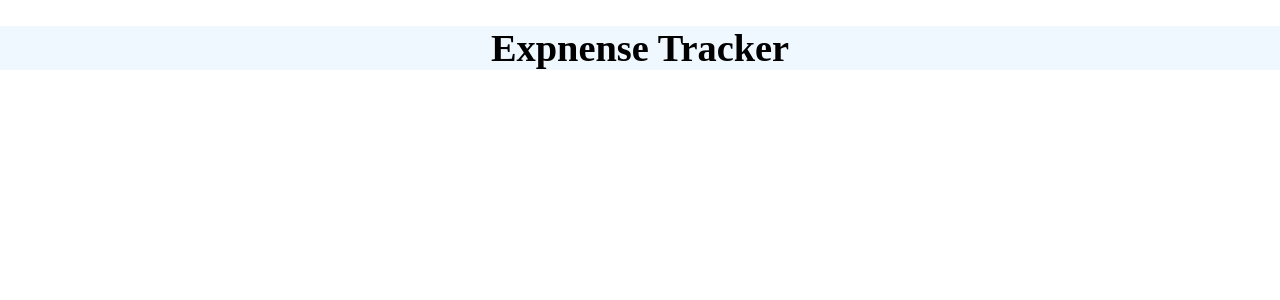
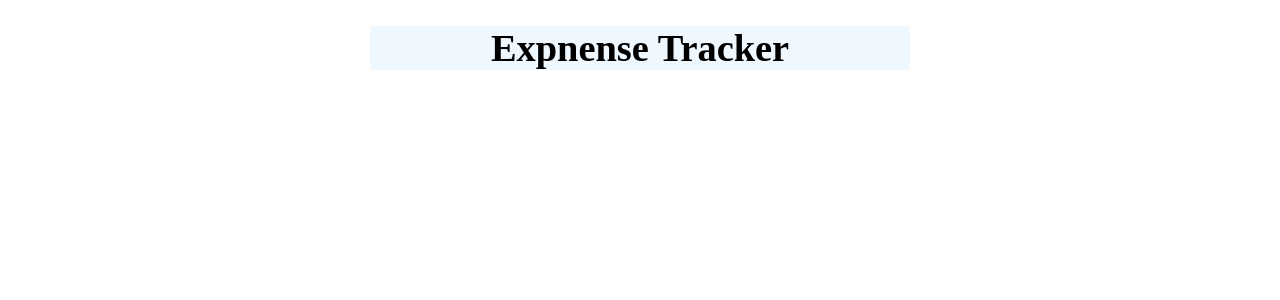
Before and after one commit to Tanveer-Ali110/React_project1, a React (Create React App) app: page / in a window 1280 px wide. Shown: the top 300 px of the page. Built offline with nearby package versions, Linux system fonts and the light colour scheme.

Commit message:
Update App.css

```diff
--- a/src/App.css
+++ b/src/App.css
@@ -1,4 +1,6 @@
 .container{
+  width: 500px;
+  padding: 0px 20px;
   margin: 0 auto;
   background-color: aliceblue;
   box-shadow: 2px grey;
```
